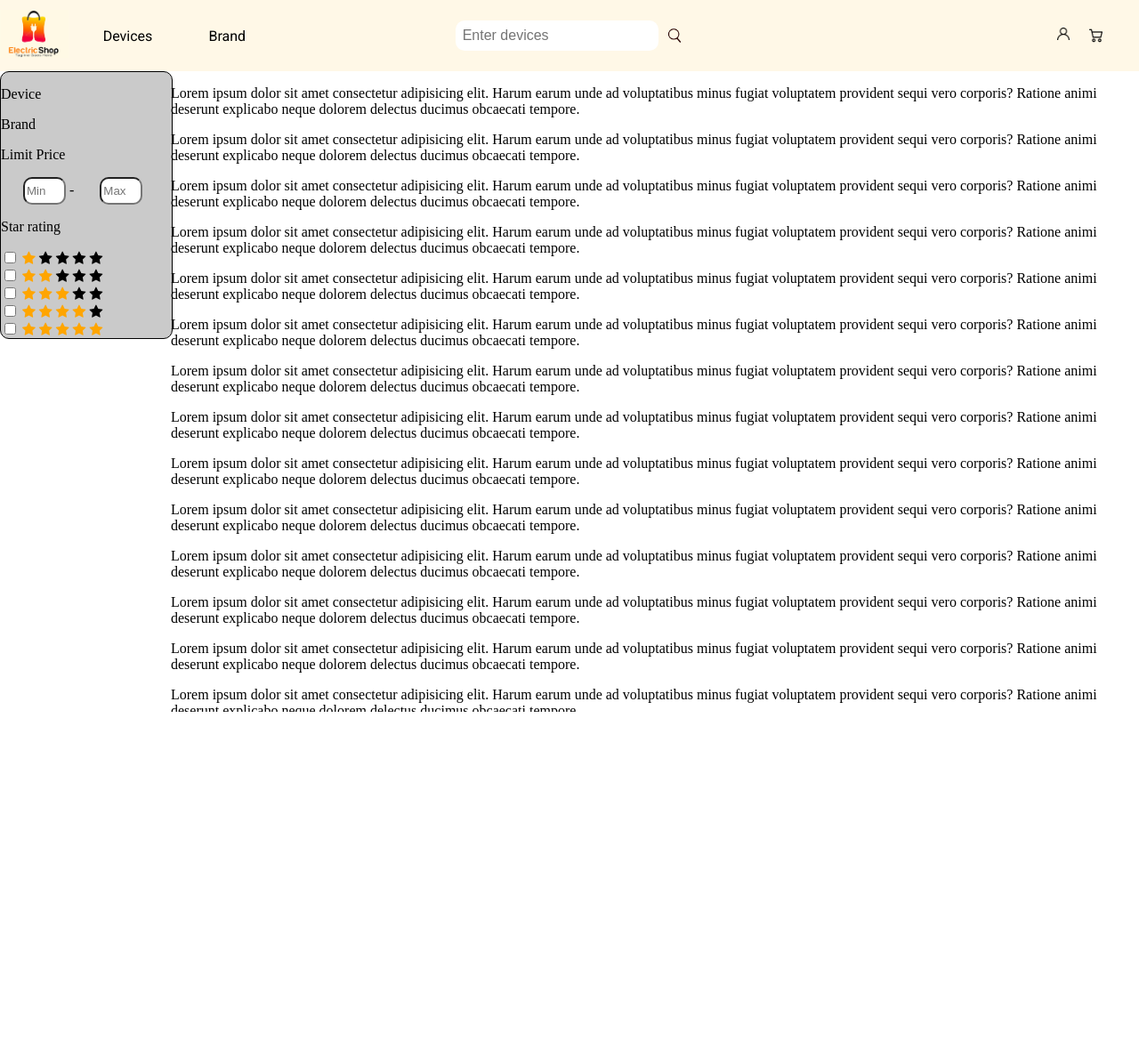
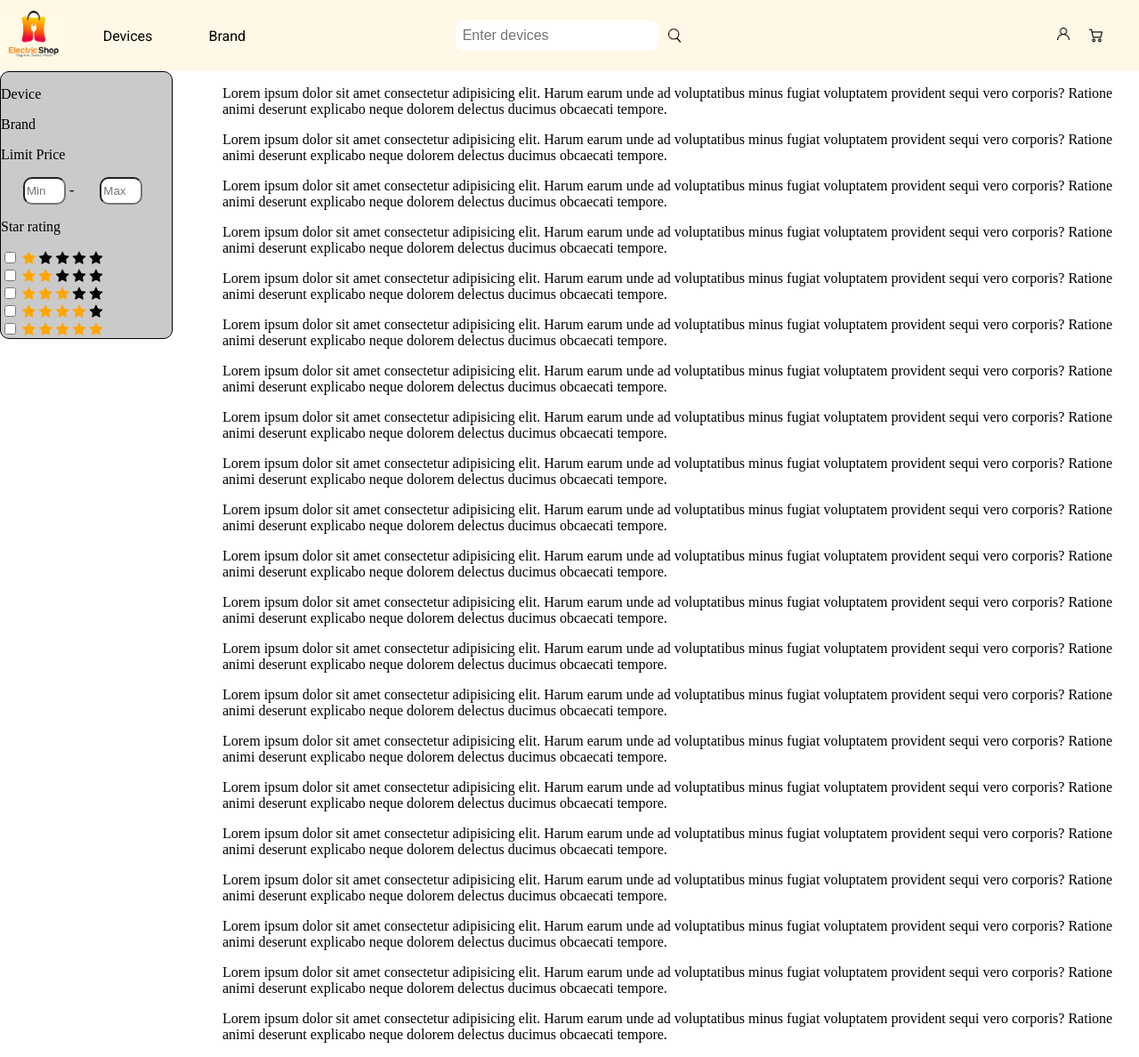
Before and after one commit to minhimmaturity/ASM_shopping_app, a PHP site: page / in a window 1280 px wide. Shown: the whole page at 89% size. Before the commit the page ends 800 px from the top, so only its background shows below. Run offline with PHP 8.4, Linux system fonts and the light colour scheme; data that the repository does not hold is empty.

Commit message:
ádsdasd

```diff
--- a/asm.css
+++ b/asm.css
@@ -98,18 +98,16 @@
 }
 
 .sideNavigationBar {
-  position: fixed;
-  left: 0px;
-  width: 15%;
+  position: flex;
+  width: 100%;
   border: 1px solid black;
   border-radius: 10px;
   background:rgb(202, 202, 202);
 }
 
 .screenContainer {
-  position: fixed;
-  right: 0px;
-  width: 85%;
+  position: flex;
+
 }
 
 .moneyContainer input {
--- a/index.php
+++ b/index.php
@@ -53,6 +53,7 @@
     </div>
   </div>
   <script src="index.js"></script>
+  <div style = "width: 15%; height: 0px;">
     <div class="sideNavigationBar">
       <p>Device</p>
       <?php
@@ -107,6 +108,8 @@
         </input> <br>
       </div>
     </div>
+  </div>
+  <div style = "width: 80%; margin-left: 250px;">
   <div class="screenContainer">
     <p>Lorem ipsum dolor sit amet consectetur adipisicing elit. Harum earum unde ad voluptatibus minus fugiat voluptatem provident sequi vero corporis? Ratione animi deserunt explicabo neque dolorem delectus ducimus obcaecati tempore.</p>
     <p>Lorem ipsum dolor sit amet consectetur adipisicing elit. Harum earum unde ad voluptatibus minus fugiat voluptatem provident sequi vero corporis? Ratione animi deserunt explicabo neque dolorem delectus ducimus obcaecati tempore.</p>
@@ -129,21 +132,7 @@
     <p>Lorem ipsum dolor sit amet consectetur adipisicing elit. Harum earum unde ad voluptatibus minus fugiat voluptatem provident sequi vero corporis? Ratione animi deserunt explicabo neque dolorem delectus ducimus obcaecati tempore.</p>
     <p>Lorem ipsum dolor sit amet consectetur adipisicing elit. Harum earum unde ad voluptatibus minus fugiat voluptatem provident sequi vero corporis? Ratione animi deserunt explicabo neque dolorem delectus ducimus obcaecati tempore.</p>
     <p>Lorem ipsum dolor sit amet consectetur adipisicing elit. Harum earum unde ad voluptatibus minus fugiat voluptatem provident sequi vero corporis? Ratione animi deserunt explicabo neque dolorem delectus ducimus obcaecati tempore.</p>
-    <p>Lorem ipsum dolor sit amet consectetur adipisicing elit. Harum earum unde ad voluptatibus minus fugiat voluptatem provident sequi vero corporis? Ratione animi deserunt explicabo neque dolorem delectus ducimus obcaecati tempore.</p>
-    <p>Lorem ipsum dolor sit amet consectetur adipisicing elit. Harum earum unde ad voluptatibus minus fugiat voluptatem provident sequi vero corporis? Ratione animi deserunt explicabo neque dolorem delectus ducimus obcaecati tempore.</p>
-    <p>Lorem ipsum dolor sit amet consectetur adipisicing elit. Harum earum unde ad voluptatibus minus fugiat voluptatem provident sequi vero corporis? Ratione animi deserunt explicabo neque dolorem delectus ducimus obcaecati tempore.</p>
-    <p>Lorem ipsum dolor sit amet consectetur adipisicing elit. Harum earum unde ad voluptatibus minus fugiat voluptatem provident sequi vero corporis? Ratione animi deserunt explicabo neque dolorem delectus ducimus obcaecati tempore.</p>
-    <p>Lorem ipsum dolor sit amet consectetur adipisicing elit. Harum earum unde ad voluptatibus minus fugiat voluptatem provident sequi vero corporis? Ratione animi deserunt explicabo neque dolorem delectus ducimus obcaecati tempore.</p>
-    <p>Lorem ipsum dolor sit amet consectetur adipisicing elit. Harum earum unde ad voluptatibus minus fugiat voluptatem provident sequi vero corporis? Ratione animi deserunt explicabo neque dolorem delectus ducimus obcaecati tempore.</p>
-    <p>Lorem ipsum dolor sit amet consectetur adipisicing elit. Harum earum unde ad voluptatibus minus fugiat voluptatem provident sequi vero corporis? Ratione animi deserunt explicabo neque dolorem delectus ducimus obcaecati tempore.</p>
-    <p>Lorem ipsum dolor sit amet consectetur adipisicing elit. Harum earum unde ad voluptatibus minus fugiat voluptatem provident sequi vero corporis? Ratione animi deserunt explicabo neque dolorem delectus ducimus obcaecati tempore.</p>
-    <p>Lorem ipsum dolor sit amet consectetur adipisicing elit. Harum earum unde ad voluptatibus minus fugiat voluptatem provident sequi vero corporis? Ratione animi deserunt explicabo neque dolorem delectus ducimus obcaecati tempore.</p>
-    <p>Lorem ipsum dolor sit amet consectetur adipisicing elit. Harum earum unde ad voluptatibus minus fugiat voluptatem provident sequi vero corporis? Ratione animi deserunt explicabo neque dolorem delectus ducimus obcaecati tempore.</p>
-    <p>Lorem ipsum dolor sit amet consectetur adipisicing elit. Harum earum unde ad voluptatibus minus fugiat voluptatem provident sequi vero corporis? Ratione animi deserunt explicabo neque dolorem delectus ducimus obcaecati tempore.</p>
-    <p>Lorem ipsum dolor sit amet consectetur adipisicing elit. Harum earum unde ad voluptatibus minus fugiat voluptatem provident sequi vero corporis? Ratione animi deserunt explicabo neque dolorem delectus ducimus obcaecati tempore.</p>
-    <p>Lorem ipsum dolor sit amet consectetur adipisicing elit. Harum earum unde ad voluptatibus minus fugiat voluptatem provident sequi vero corporis? Ratione animi deserunt explicabo neque dolorem delectus ducimus obcaecati tempore.</p>
-    <p>Lorem ipsum dolor sit amet consectetur adipisicing elit. Harum earum unde ad voluptatibus minus fugiat voluptatem provident sequi vero corporis? Ratione animi deserunt explicabo neque dolorem delectus ducimus obcaecati tempore.</p>
-    <p>Lorem ipsum dolor sit amet consectetur adipisicing elit. Harum earum unde ad voluptatibus minus fugiat voluptatem provident sequi vero corporis? Ratione animi deserunt explicabo neque dolorem delectus ducimus obcaecati tempore.</p>
+  </div>
   </div>
 </body>
 </html>
```
Lines whose indentation alone changed are shown as unchanged.
